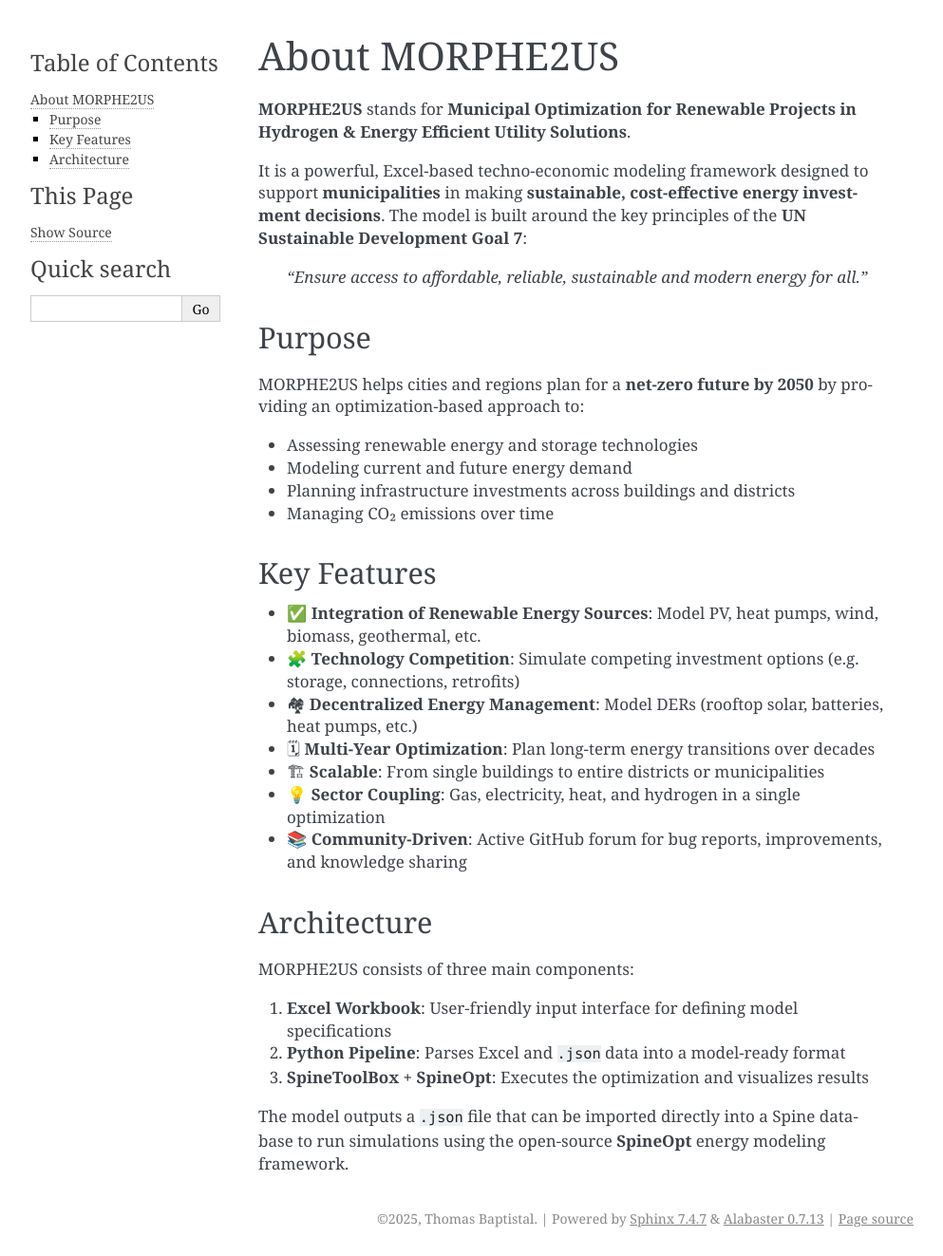
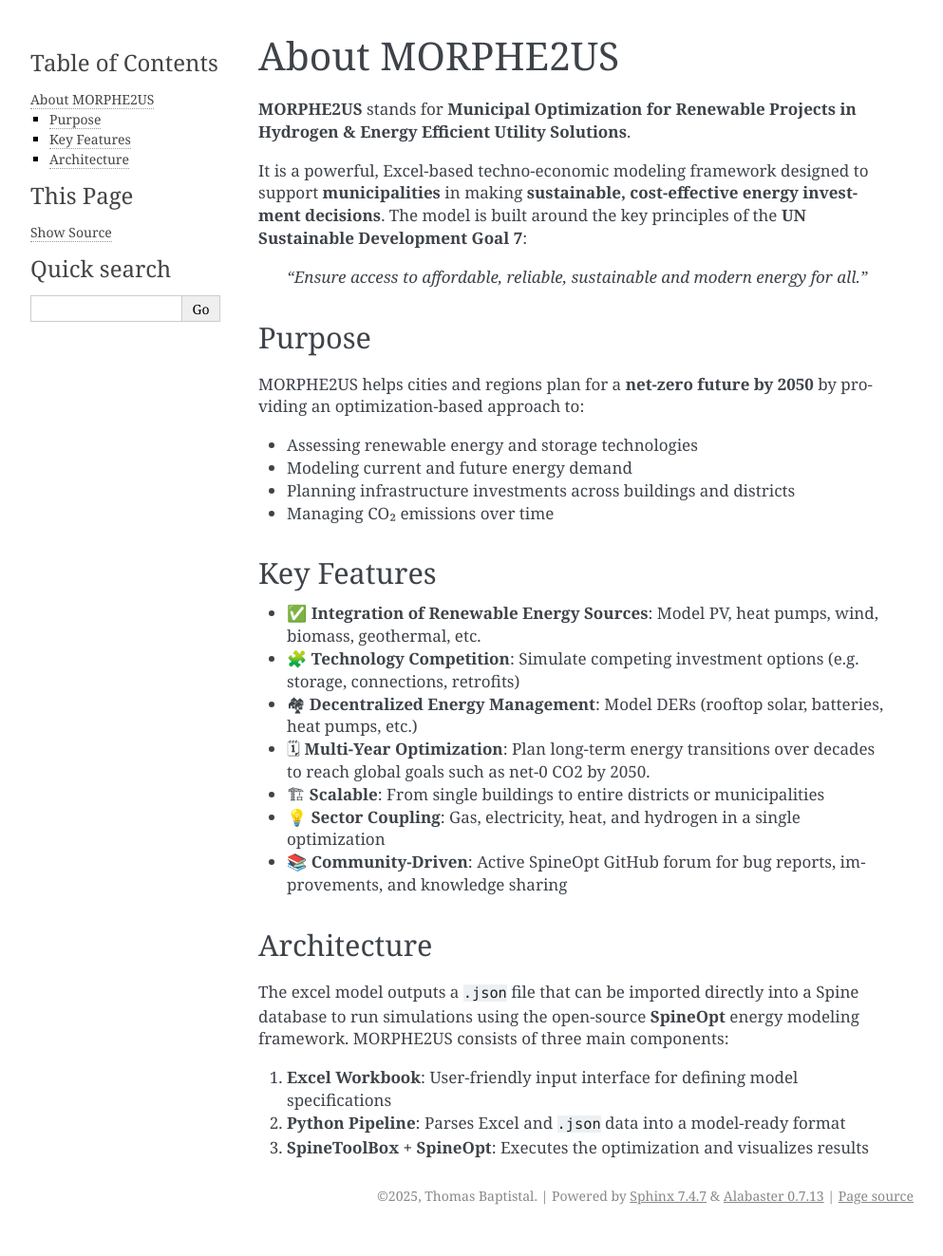
Before and after one commit to tbaptistal/MORPHE2US, a Sphinx documentation site: the page built from docs/1_about.md, in a window 1280 px wide. Shown: the whole page at 95% size, without its empty margins (148-1141 px from the left). Built offline with Sphinx 7.4.7, drawn with Linux system fonts in a browser that asks for light colours; after the commit the page ends 1299 px from its top, so only the background shows below that.

Commit message:
update 1-2 part in docs

```diff
--- a/docs/1_about.md
+++ b/docs/1_about.md
@@ -19,17 +19,16 @@ MORPHE2US helps cities and regions plan for a **net-zero future by 2050** by pro
 - ✅ **Integration of Renewable Energy Sources**: Model PV, heat pumps, wind, biomass, geothermal, etc.
 - 🧩 **Technology Competition**: Simulate competing investment options (e.g. storage, connections, retrofits)
 - 🏘 **Decentralized Energy Management**: Model DERs (rooftop solar, batteries, heat pumps, etc.)
-- 🗓 **Multi-Year Optimization**: Plan long-term energy transitions over decades
+- 🗓 **Multi-Year Optimization**: Plan long-term energy transitions over decades to reach global goals such as net-0 CO2 by 2050.
 - 🏗 **Scalable**: From single buildings to entire districts or municipalities
 - 💡 **Sector Coupling**: Gas, electricity, heat, and hydrogen in a single optimization
-- 📚 **Community-Driven**: Active GitHub forum for bug reports, improvements, and knowledge sharing
+- 📚 **Community-Driven**: Active SpineOpt GitHub forum for bug reports, improvements, and knowledge sharing
 
 ## Architecture
 
+The excel model outputs a `.json` file that can be imported directly into a Spine database to run simulations using the open-source **SpineOpt** energy modeling framework.
 MORPHE2US consists of three main components:
 
 1. **Excel Workbook**: User-friendly input interface for defining model specifications
 2. **Python Pipeline**: Parses Excel and `.json` data into a model-ready format
 3. **SpineToolBox + SpineOpt**: Executes the optimization and visualizes results
-
-The model outputs a `.json` file that can be imported directly into a Spine database to run simulations using the open-source **SpineOpt** energy modeling framework.
```
Also changed, not shown: docs/2_getting_started.md (+38 -17 lines).
